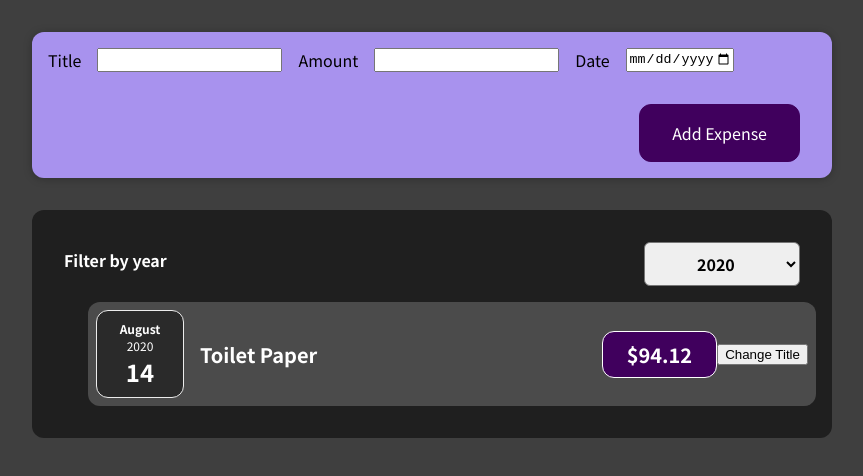
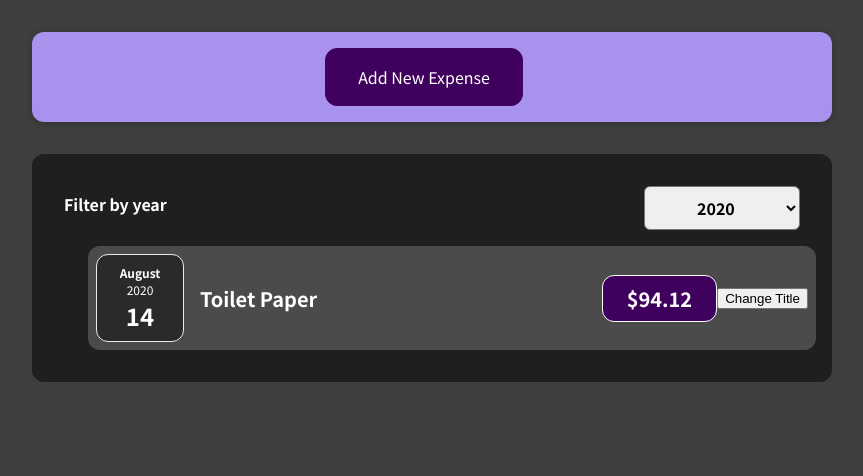
Before and after one commit to kevinniu79/ReactProject, a React (Create React App) app in the folder 01-starting-setup/01-starting-setup/: page / in a window 1280 px wide. Shown: the top 476 px of the page, without its empty margins (208-1071 px from the left). Built offline with nearby package versions, Linux system fonts and the light colour scheme.

Commit message:
HW Cancel Button
Cancel Button Added

```diff
--- a/01-starting-setup/01-starting-setup/src/components/newExpense/ExpenseForm.js
+++ b/01-starting-setup/01-starting-setup/src/components/newExpense/ExpenseForm.js
@@ -59,6 +59,7 @@ function ExpenseForm(props) {
       </div>
 
       <div className="new-expense__actions">
+        <button type="button" onClick={props.onCancel}>Cancel</button>
         <button type="submit">Add Expense</button>
       </div>
     </form>
--- a/01-starting-setup/01-starting-setup/src/components/newExpense/NewExpense.js
+++ b/01-starting-setup/01-starting-setup/src/components/newExpense/NewExpense.js
@@ -1,24 +1,34 @@
-import React from 'react';
+import React, {useState} from 'react';
 import './NewExpense.css';
 import ExpenseForm from './ExpenseForm.js';
 function NewExpense(props) {
+    const [isEditing, setIsEditing] = useState(false);
 
 
-    function saveExpenseDataHandler(enteredExpenseData) {
 
+    function startEditingHandler() {
+        setIsEditing(true);
+      }
+      function stopEditingHandler() {
+        setIsEditing(false);
+      }
+      function saveExpenseDataHandler(enteredExpenseData) {
         const expenseData = {
-            ...enteredExpenseData,
-            id: Math.random().toString()
+          ...enteredExpenseData,
+          id: Math.random().toString(),
         };
         props.onAddExpense(expenseData);
+        setIsEditing(false);
+      };
+      return (
+        <div className="new-expense">
+          {isEditing===false && <button onClick={startEditingHandler}>Add New Expense</button>}
+          {isEditing===true && <ExpenseForm onSaveExpenseData={saveExpenseDataHandler} onCancel={stopEditingHandler}></ExpenseForm>}
+        </div>
 
-    }
-    return(
-        <div className='new-expense'>
-            <ExpenseForm onSaveExpenseData={saveExpenseDataHandler}></ExpenseForm>
-            </div>
-    )
+      );
+      }
 
-}
+
 
 export default NewExpense;
```
Also changed, not shown: 1 other file (tests, documents, lock files or other folders).
